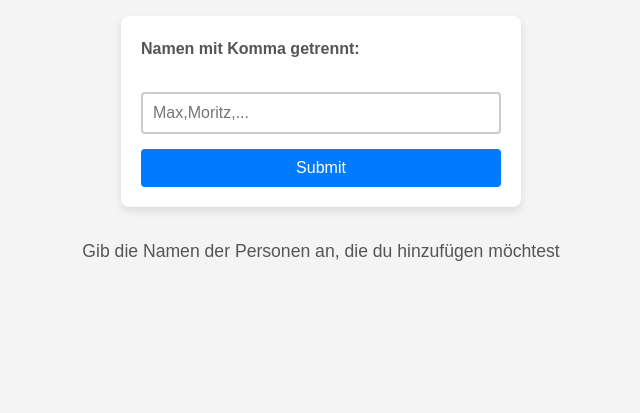
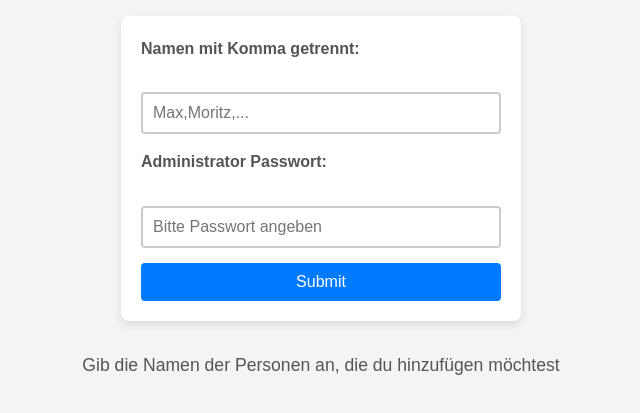
Before and after one commit to Joris-debug/SecretSantaNodeJS, a website: page public/add-users.html in a window 1280 px wide. Shown: the part 85-498 px from the top of the page, without its empty margins (319-959 px from the left). Drawn offline with Linux system fonts and the light colour scheme.

Commit message:
Added admin auth

```diff
--- a/app.js
+++ b/app.js
@@ -37,7 +37,10 @@ app.get('/add-users', (req, res) => {
 //TODO: Convert names to lowercase
 app.post('/add-users', (req, res) => {
     const nameString = req.body.names.toLowerCase();
-
+    if(req.body.passwd != process.env.ADMIN_PASSWD) {
+	res.status(401).send("Wrong password");
+	return;
+    }
     const namesArray = nameString.split(',').map(name => name.trim());
     assignUsers(namesArray)
     res.send(`
--- a/public/add-users.html
+++ b/public/add-users.html
@@ -22,6 +22,13 @@
                 placeholder="Max,Moritz,..."
                 required
         ><br>
+	<label for="passwd">Administrator Passwort:</label><br>
+	<input
+		type="text"
+		id="passwd"
+		placeholder="Bitte Passwort angeben"
+		required
+	><br>
         <input type="submit" value="Submit">
     </form>
 </section>
```
